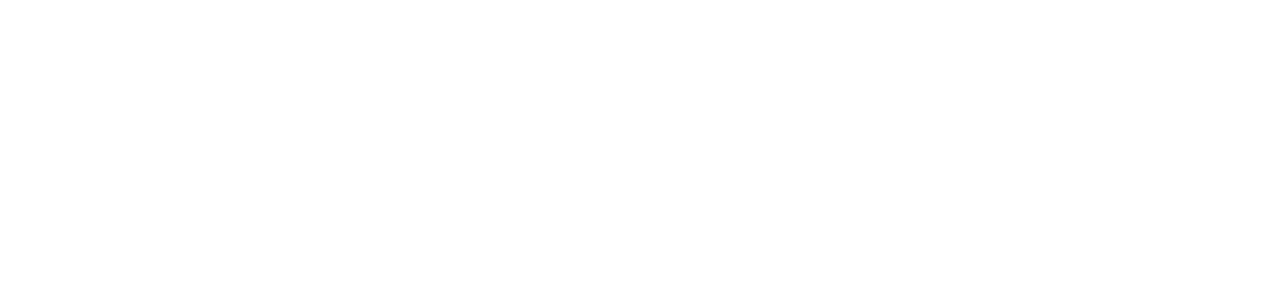
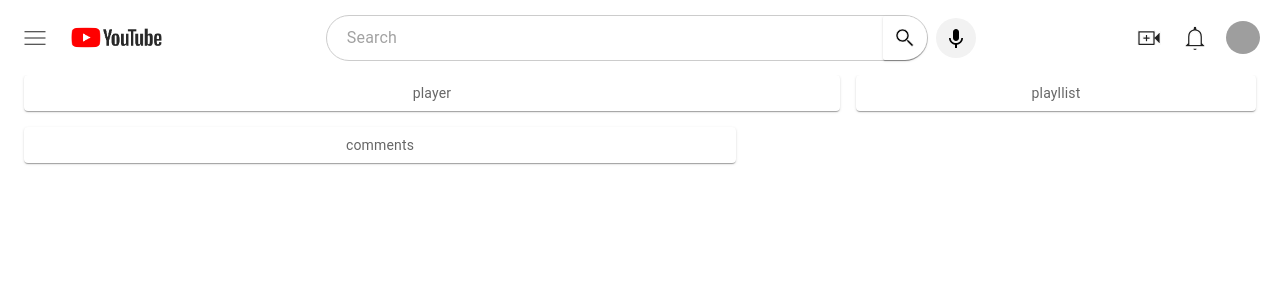
Before and after one commit to jeffubayi/you-tube-ui, a Next.js app: page /watch in a window 1280 px wide. Shown: the top 300 px of the page. Built offline with nearby package versions, Linux system fonts and the light colour scheme; grey boxes are pictures that could not be loaded.

Commit message:
add view video page

```diff
--- /dev/null
+++ b/src/pages/watch/index.tsx
@@ -0,0 +1,225 @@
+import * as React from 'react';
+import Button from '@mui/material/Button';
+import Dialog from '@mui/material/Dialog';
+import ListItemText from '@mui/material/ListItemText';
+import ListItem from '@mui/material/ListItem';
+import List from '@mui/material/List';
+import Divider from '@mui/material/Divider';
+import AppBar from '@mui/material/AppBar';
+import Toolbar from '@mui/material/Toolbar';
+import IconButton from '@mui/material/IconButton';
+import Slide from '@mui/material/Slide';
+import { TransitionProps } from '@mui/material/transitions';
+import Head from 'next/head'
+import { styled, alpha, useTheme } from '@mui/material/styles';
+import { useRouter } from "next/router";
+import theme from '@/styles/theme';
+import MenuIcon from '@mui/icons-material/Menu';
+import SearchIcon from '@mui/icons-material/Search';
+import AccountCircle from '@mui/icons-material/AccountCircleOutlined';
+import NotificationsIcon from '@mui/icons-material/NotificationsNoneOutlined';
+import MoreIcon from '@mui/icons-material/MoreVert';
+import VideoCallIcon from '@mui/icons-material/VideoCallOutlined';
+import KeyboardVoiceIcon from '@mui/icons-material/KeyboardVoice';
+import Image from 'next/image';
+import { Box, Paper, InputBase, Tooltip, Badge, Avatar, Chip } from '@mui/material';
+import Grid from '@mui/material/Grid';
+
+const Item = styled(Paper)(({ theme }) => ({
+    backgroundColor: theme.palette.mode === 'dark' ? '#1A2027' : '#fff',
+    ...theme.typography.body2,
+    padding: theme.spacing(1),
+    textAlign: 'center',
+    color: theme.palette.text.secondary,
+}));
+
+const Transition = React.forwardRef(function Transition(
+    props: TransitionProps & {
+        children: React.ReactElement;
+    },
+    ref: React.Ref<unknown>,
+) {
+    return <Slide direction="up" ref={ref} {...props} />;
+});
+
+const StyledIconButton = styled(IconButton)(({ theme }) => ({
+    backgroundColor: "#F2F2F2",
+    '&:hover': {
+        backgroundColor: "#D9D9D9",
+    },
+    marginLeft: "0.5rem"
+}));
+
+export default function FullScreenDialog() {
+    const [openDialog, setOpenDialog] = React.useState(true);
+    const [open, setOpen] = React.useState(false);
+    const loading = false
+
+    const handleDrawerOpen = () => {
+        setOpen(true);
+    };
+
+    const handleDrawerClose = () => {
+        setOpen(false);
+    };
+
+    const handleMobileMenuOpen = (event: React.MouseEvent<HTMLElement>) => {
+        setMobileMoreAnchorEl(event.currentTarget);
+    };
+    const theme = useTheme();
+    const menuId = 'primary-search-account-menu';
+    const router = useRouter();
+    const [anchorEl, setAnchorEl] = React.useState<null | HTMLElement>(null);
+    const [mobileMoreAnchorEl, setMobileMoreAnchorEl] =
+        React.useState<null | HTMLElement>(null);
+
+    const isMenuOpen = Boolean(anchorEl);
+    const isLoggedIn = Boolean(true);
+    const isMobileMenuOpen = Boolean(mobileMoreAnchorEl);
+    const [anchorNotificationEl, setNotificationAnchorEl] = React.useState<null | HTMLElement>(null);
+    const openNotification = Boolean(anchorNotificationEl);
+    const handleClick = (event: React.MouseEvent<HTMLElement>) => {
+        setNotificationAnchorEl(event.currentTarget);
+    };
+    const handleClose = () => {
+        setNotificationAnchorEl(null);
+    };
+
+    const handleProfileMenuOpen = (event: React.MouseEvent<HTMLElement>) => {
+        setAnchorEl(event.currentTarget);
+    };
+
+    const handleMobileMenuClose = () => {
+        setMobileMoreAnchorEl(null);
+    };
+
+    const handleMenuClose = () => {
+        setAnchorEl(null);
+        handleMobileMenuClose();
+    };
+    const {
+        title,
+    } = router.query;
+    const handleClickOpen = () => {
+        setOpen(true);
+    };
+
+    const handleCloseDialog = () => {
+        setOpenDialog(false);
+        router.back()
+    };
+
+    return (
+        <div>
+            <>
+                <Head>
+                    <title>{title}</title>
+                    <meta name="description" content="Generated by create next app" />
+                    <meta name="viewport" content="width=device-width, initial-scale=1" />
+                    <link rel="icon" href="/favicon.ico" />
+                </Head>
+            </>
+            <Dialog
+                fullScreen
+                open={openDialog}
+                onClose={handleCloseDialog}
+                TransitionComponent={Transition}
+            >
+                <AppBar sx={{ position: 'relative' }} color="inherit" elevation={0}>
+                    <Toolbar>
+                        <IconButton
+                            edge="start"
+                            color="inherit"
+                            aria-label="open drawer"
+                        >
+                            <MenuIcon sx={{ stroke: "#ffffff", strokeWidth: 1.2, fontSize: 30 }} onClick={handleCloseDialog} />
+                        </IconButton>
+                        <Image src={theme.palette.mode === 'dark' ? "/YouTube-White.png" : "/YouTube.png"} alt="logo" width={117} height={75} quality={97} />
+                        <Box sx={{ flexGrow: 1 }} />
+                        <Paper
+
+                            elevation={0}
+                            component="form"
+                            sx={{ display: { xs: 'none', md: 'flex' }, alignItems: 'center', width: 600, borderRadius: "50px", border: "1px solid #CCCCCC", }}
+                        >
+                            <InputBase
+                                sx={{ ml: 1, flex: 1 }}
+                                placeholder="   Search"
+                                inputProps={{ 'aria-label': 'search youtube' }}
+                            />
+                            <Paper sx={{ borderTopRightRadius: "50px", borderBottomRightRadius: "50px", bgColor: "red" }}>
+                                <Divider orientation="vertical" />
+                                <IconButton color="primary" sx={{ p: '10px' }} aria-label="search">
+                                    <SearchIcon sx={{ color: "#000", stroke: "#ffffff", strokeWidth: 0.7 }} />
+                                </IconButton>
+                            </Paper>
+                        </Paper>
+                        <StyledIconButton sx={{ display: { xs: 'none', md: 'flex' } }} >
+                            <Tooltip title="Search with your voice">
+                                <KeyboardVoiceIcon sx={{ color: "#000" }} />
+                            </Tooltip>
+                        </StyledIconButton>
+                        <Box sx={{ flexGrow: 1 }} />
+                        {isLoggedIn ? (
+                            <Box sx={{ display: { xs: 'none', md: 'flex' }, }}>
+                                <IconButton color="inherit"
+                                //   onClick={handleMobileMenuOpen}
+                                >
+                                    <Tooltip title="Create">
+                                        <VideoCallIcon sx={{ stroke: "#ffffff", strokeWidth: 1, fontSize: 30 }} />
+                                    </Tooltip>
+                                </IconButton>
+                                <IconButton
+                                    aria-label="show new notifications"
+                                    color="inherit"
+                                    onClick={handleClick}
+                                >
+                                    <Tooltip title="Notification">
+                                        <Badge badgeContent={0} color="error">
+                                            <NotificationsIcon fontSize="large" sx={{ stroke: "#ffffff", strokeWidth: 1, fontSize: 30 }} />
+                                        </Badge>
+                                    </Tooltip>
+                                </IconButton>
+                                <IconButton
+                                    edge="end"
+                                    aria-label="account of current user"
+                                    aria-controls={menuId}
+                                    aria-haspopup="true"
+                                    onClick={handleProfileMenuOpen}
+                                    color="inherit"
+                                >
+                                    <Avatar src="https://yt3.ggpht.com/yti/ADpuP3OnvT0N-o1FPFYmxTFMifN5FEwud9LOrTODFw=s88-c-k-c0x00ffffff-no-rj" sx={{ width: 34, height: 33 }} />
+                                </IconButton>
+                            </Box>
+                        ) : (
+                            <Box sx={{ display: { xs: 'none', md: 'flex' }, }}>
+                                <IconButton
+                                    aria-haspopup="true"
+                                    onClick={handleProfileMenuOpen}
+                                    color="inherit"
+                                >
+                                    <MoreIcon />
+                                </IconButton>
+                                <Chip icon={<AccountCircle sx={{ stroke: "#ffffff", strokeWidth: 0.8, fill: "#095ED5" }} />} label="Sign in" variant="outlined" sx={{ color: "#095ED5", cursor: "pointer" }} />
+                            </Box>
+                        )}
+                    </Toolbar>
+                </AppBar>
+                <Box px={3}>
+                    <Grid container spacing={2}>
+                        <Grid item xs={12} md={8}>
+                            <Item>player</Item>
+                        </Grid>
+                        <Grid item xs={12} md={4} sx={{height:"100%"}}>
+                            <Item>playllist</Item>
+                        </Grid>
+                        <Grid item xs={12} md={7}>
+                            <Item>comments</Item>
+                        </Grid>
+
+                    </Grid>
+                </Box>
+            </Dialog>
+        </div>
+    );
+}
```
